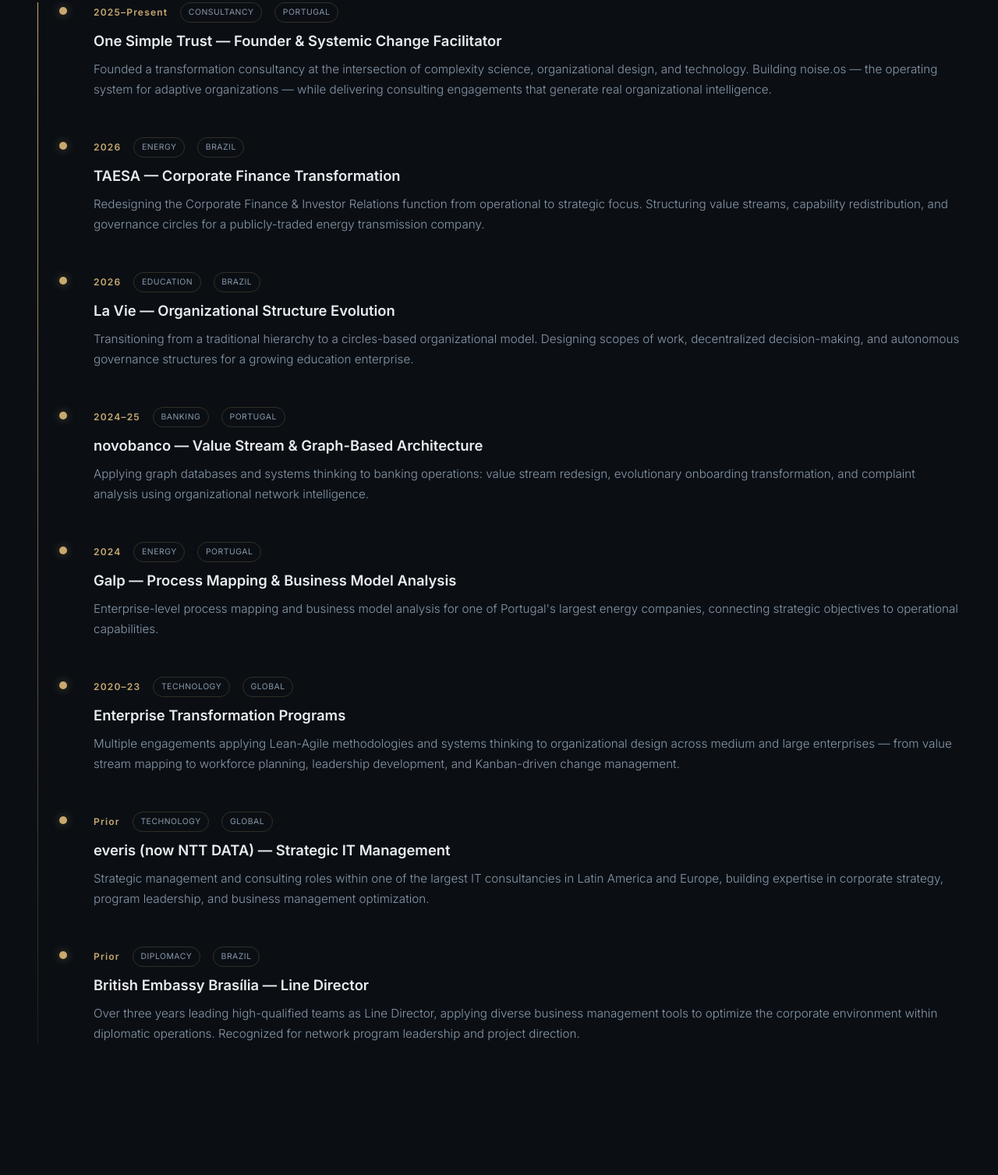
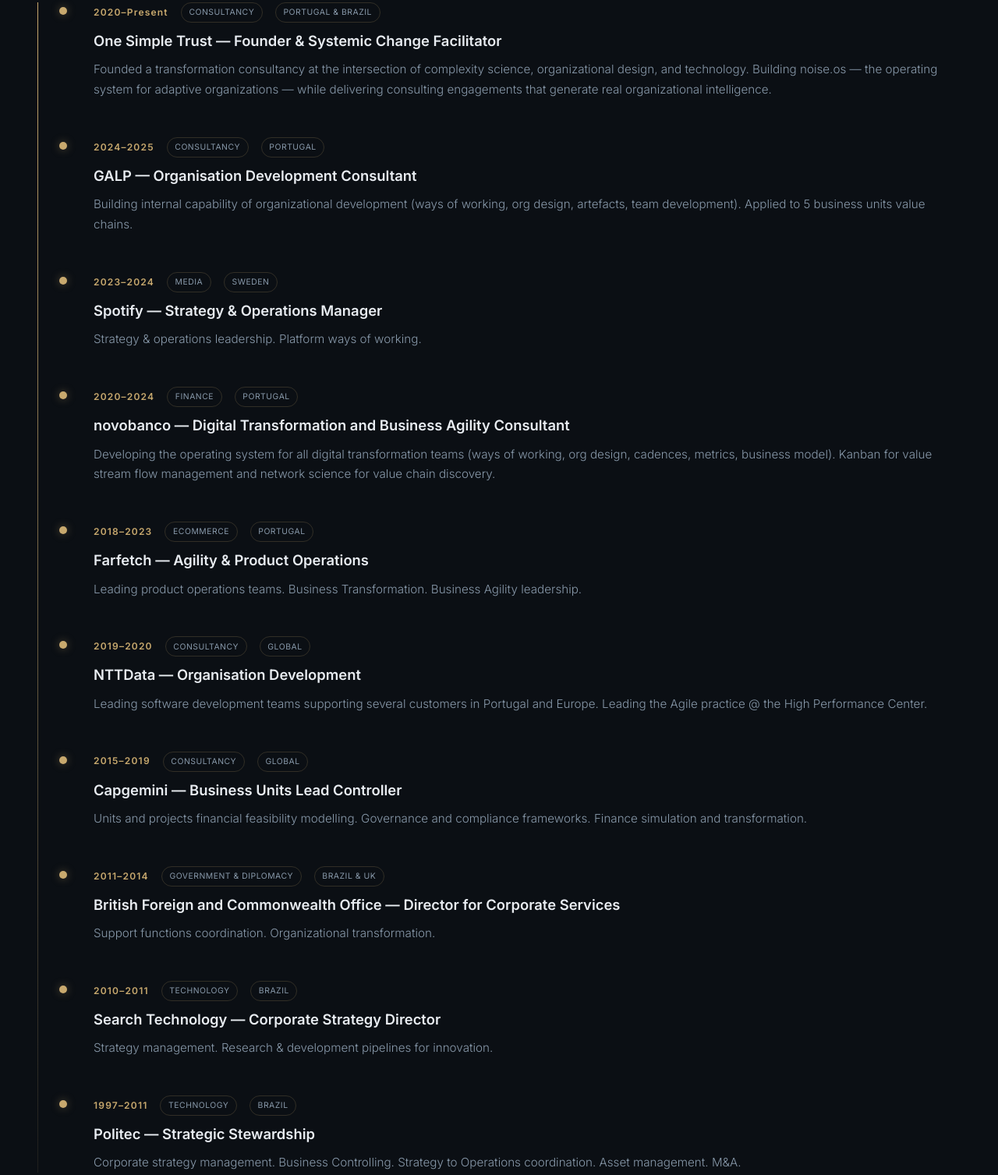
Before and after one commit to DudArcirio/onesimpletrust.pt, a plain HTML site: page index.html in a window 1280 px wide. Shown: the part 2368-3875 px from the top of the page at 78% size. Drawn offline with nearby package versions, Linux system fonts and the light colour scheme; a web font is replaced by a local one.

Commit message:
Fix track record: use correct timeline from Eduardo's professional history
Full timeline: OST, GALP, Spotify, novobanco, Farfetch, NTTData, Capgemini, British FCO, Search Technology, Politec

```diff
--- a/index.html
+++ b/index.html
@@ -307,75 +307,93 @@
         <div class="track-timeline reveal">
             <div class="track-item">
                 <div class="track-meta">
-                    <span class="track-year">2025–Present</span>
+                    <span class="track-year">2020–Present</span>
                     <span class="track-sector">Consultancy</span>
-                    <span class="track-sector">Portugal</span>
+                    <span class="track-sector">Portugal & Brazil</span>
                 </div>
                 <h3>One Simple Trust — Founder & Systemic Change Facilitator</h3>
                 <p>Founded a transformation consultancy at the intersection of complexity science, organizational design, and technology. Building noise.os — the operating system for adaptive organizations — while delivering consulting engagements that generate real organizational intelligence.</p>
             </div>
             <div class="track-item">
                 <div class="track-meta">
-                    <span class="track-year">2026</span>
-                    <span class="track-sector">Energy</span>
-                    <span class="track-sector">Brazil</span>
+                    <span class="track-year">2024–2025</span>
+                    <span class="track-sector">Consultancy</span>
+                    <span class="track-sector">Portugal</span>
                 </div>
-                <h3>TAESA — Corporate Finance Transformation</h3>
-                <p>Redesigning the Corporate Finance & Investor Relations function from operational to strategic focus. Structuring value streams, capability redistribution, and governance circles for a publicly-traded energy transmission company.</p>
+                <h3>GALP — Organisation Development Consultant</h3>
+                <p>Building internal capability of organizational development (ways of working, org design, artefacts, team development). Applied to 5 business units value chains.</p>
             </div>
             <div class="track-item">
                 <div class="track-meta">
-                    <span class="track-year">2026</span>
-                    <span class="track-sector">Education</span>
-                    <span class="track-sector">Brazil</span>
+                    <span class="track-year">2023–2024</span>
+                    <span class="track-sector">Media</span>
+                    <span class="track-sector">Sweden</span>
                 </div>
-                <h3>La Vie — Organizational Structure Evolution</h3>
-                <p>Transitioning from a traditional hierarchy to a circles-based organizational model. Designing scopes of work, decentralized decision-making, and autonomous governance structures for a growing education enterprise.</p>
+                <h3>Spotify — Strategy & Operations Manager</h3>
+                <p>Strategy & operations leadership. Platform ways of working.</p>
             </div>
             <div class="track-item">
                 <div class="track-meta">
-                    <span class="track-year">2024–25</span>
-                    <span class="track-sector">Banking</span>
+                    <span class="track-year">2020–2024</span>
+                    <span class="track-sector">Finance</span>
                     <span class="track-sector">Portugal</span>
                 </div>
-                <h3>novobanco — Value Stream & Graph-Based Architecture</h3>
-                <p>Applying graph databases and systems thinking to banking operations: value stream redesign, evolutionary onboarding transformation, and complaint analysis using organizational network intelligence.</p>
+                <h3>novobanco — Digital Transformation and Business Agility Consultant</h3>
+                <p>Developing the operating system for all digital transformation teams (ways of working, org design, cadences, metrics, business model). Kanban for value stream flow management and network science for value chain discovery.</p>
             </div>
             <div class="track-item">
                 <div class="track-meta">
-                    <span class="track-year">2024</span>
-                    <span class="track-sector">Energy</span>
+                    <span class="track-year">2018–2023</span>
+                    <span class="track-sector">eCommerce</span>
                     <span class="track-sector">Portugal</span>
                 </div>
-                <h3>Galp — Process Mapping & Business Model Analysis</h3>
-                <p>Enterprise-level process mapping and business model analysis for one of Portugal's largest energy companies, connecting strategic objectives to operational capabilities.</p>
+                <h3>Farfetch — Agility & Product Operations</h3>
+                <p>Leading product operations teams. Business Transformation. Business Agility leadership.</p>
             </div>
             <div class="track-item">
                 <div class="track-meta">
-                    <span class="track-year">2020–23</span>
-                    <span class="track-sector">Technology</span>
+                    <span class="track-year">2019–2020</span>
+                    <span class="track-sector">Consultancy</span>
                     <span class="track-sector">Global</span>
                 </div>
-                <h3>Enterprise Transformation Programs</h3>
-                <p>Multiple engagements applying Lean-Agile methodologies and systems thinking to organizational design across medium and large enterprises — from value stream mapping to workforce planning, leadership development, and Kanban-driven change management.</p>
+                <h3>NTTData — Organisation Development</h3>
+                <p>Leading software development teams supporting several customers in Portugal and Europe. Leading the Agile practice @ the High Performance Center.</p>
             </div>
             <div class="track-item">
                 <div class="track-meta">
-                    <span class="track-year">Prior</span>
-                    <span class="track-sector">Technology</span>
+                    <span class="track-year">2015–2019</span>
+                    <span class="track-sector">Consultancy</span>
                     <span class="track-sector">Global</span>
                 </div>
-                <h3>everis (now NTT DATA) — Strategic IT Management</h3>
-                <p>Strategic management and consulting roles within one of the largest IT consultancies in Latin America and Europe, building expertise in corporate strategy, program leadership, and business management optimization.</p>
+                <h3>Capgemini — Business Units Lead Controller</h3>
+                <p>Units and projects financial feasibility modelling. Governance and compliance frameworks. Finance simulation and transformation.</p>
             </div>
             <div class="track-item">
                 <div class="track-meta">
-                    <span class="track-year">Prior</span>
-                    <span class="track-sector">Diplomacy</span>
+                    <span class="track-year">2011–2014</span>
+                    <span class="track-sector">Government & Diplomacy</span>
+                    <span class="track-sector">Brazil & UK</span>
+                </div>
+                <h3>British Foreign and Commonwealth Office — Director for Corporate Services</h3>
+                <p>Support functions coordination. Organizational transformation.</p>
+            </div>
+            <div class="track-item">
+                <div class="track-meta">
+                    <span class="track-year">2010–2011</span>
+                    <span class="track-sector">Technology</span>
                     <span class="track-sector">Brazil</span>
                 </div>
-                <h3>British Embassy Brasília — Line Director</h3>
-                <p>Over three years leading high-qualified teams as Line Director, applying diverse business management tools to optimize the corporate environment within diplomatic operations. Recognized for network program leadership and project direction.</p>
+                <h3>Search Technology — Corporate Strategy Director</h3>
+                <p>Strategy management. Research & development pipelines for innovation.</p>
+            </div>
+            <div class="track-item">
+                <div class="track-meta">
+                    <span class="track-year">1997–2011</span>
+                    <span class="track-sector">Technology</span>
+                    <span class="track-sector">Brazil</span>
+                </div>
+                <h3>Politec — Strategic Stewardship</h3>
+                <p>Corporate strategy management. Business Controlling. Strategy to Operations coordination. Asset management. M&A.</p>
             </div>
         </div>
     </div>
```
